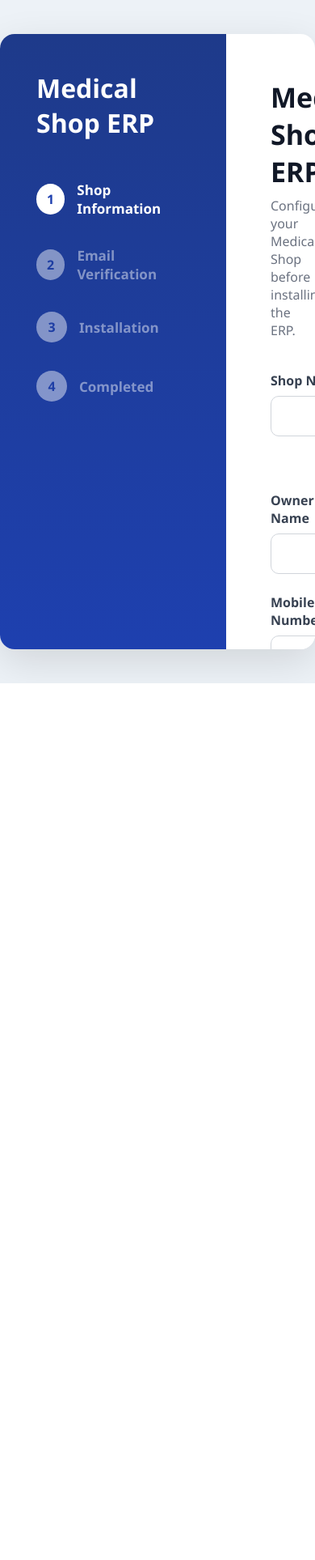
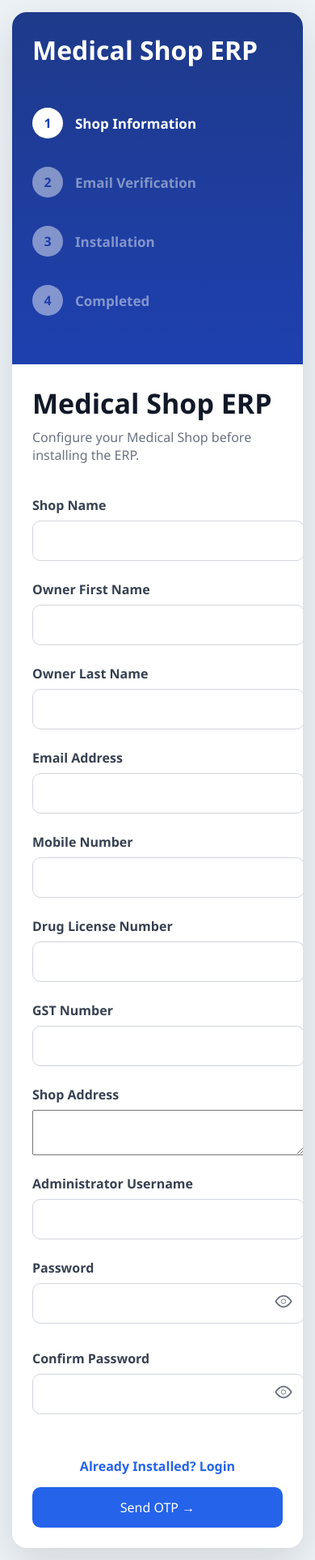
Before and after one commit to Ayushkr9634/medical-shop-erp, a Django app: page /setup/ in a window 390 px wide. Shown: the whole page at 81% size. Before the commit the page ends 844 px from the top, so only its background shows below. Run offline with Django 5.2, Linux system fonts and the light colour scheme; data that the repository does not hold is empty.

Commit message:
Complete website with the mobile setup

```diff
--- a/inventory/templates/inventory/setup.html
+++ b/inventory/templates/inventory/setup.html
@@ -357,7 +357,81 @@
 color:#047857;
 
 }
+/* ================= Mobile ================= */
 
+@media (max-width:768px){
+
+body{
+
+    height:auto;
+
+    padding:15px;
+
+    display:block;
+
+}
+
+.container{
+
+    width:100%;
+
+    height:auto;
+
+    display:block;
+
+}
+
+.left{
+
+    width:100%;
+
+    padding:25px;
+
+}
+
+.right{
+
+    width:100%;
+
+    padding:25px;
+
+}
+
+.grid{
+
+    grid-template-columns:1fr;
+
+}
+
+.full{
+
+    grid-column:auto;
+
+}
+
+.bottom{
+
+    flex-direction:column;
+
+    gap:15px;
+
+    align-items:stretch;
+
+}
+
+.next{
+
+    width:100%;
+
+}
+
+.login{
+
+    text-align:center;
+
+}
+
+}
 </style>
 
 </head>
```
Also changed, not shown: inventory/templates/inventory/setup_verify_otp.html (+74 -0 lines).
